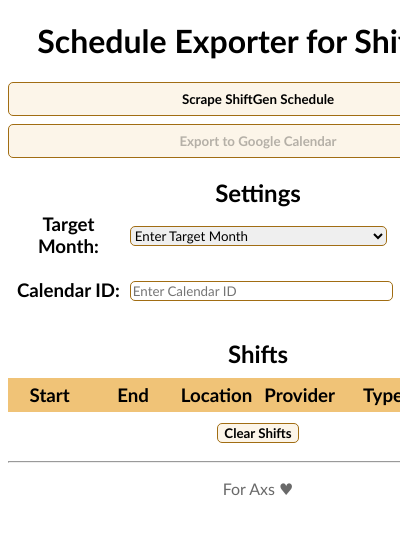
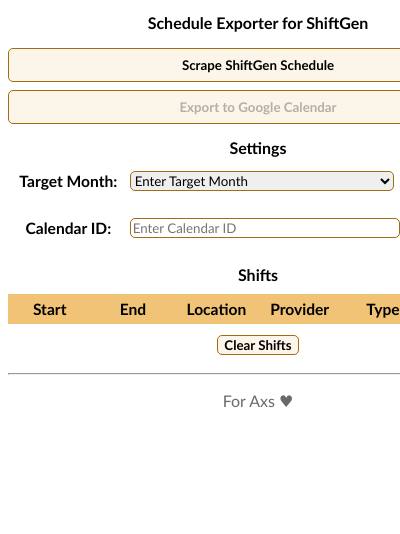
Before and after one commit to ajtadeo/shiftgen-schedule-exporter, a browser extension: page src/popup/popup.html in a window 400 px wide. Shown: the top 534 px of the page. Drawn offline with Linux system fonts and the light colour scheme.

Commit message:
update popup styling

```diff
--- a/src/popup/popup.css
+++ b/src/popup/popup.css
@@ -32,11 +32,16 @@
 
 h2 {
   margin-bottom: 0;
+  font-size: medium;
 }
 
 h3 {
   margin-top: 0;
   padding: 0;
+}
+
+#title {
+  margin-bottom: 1rem;
 }
 
 .button-container {
@@ -51,6 +56,7 @@
 
 #settings-table {
   width: 100%;
+  font-size: smaller;
 }
 
 #settings-table h3 {
@@ -74,6 +80,7 @@
   table-layout: fixed;
   border-collapse: collapse;
   margin-bottom: 10px;
+  font-size: smaller;
 }
 
 #shifts-table th {
--- a/src/popup/popup.html
+++ b/src/popup/popup.html
@@ -13,7 +13,7 @@
 <body>
   <div id="content">
 
-    <h1 id="title">Schedule Exporter for ShiftGen</h1>
+    <h2 id="title">Schedule Exporter for ShiftGen</h2>
     <div class="button-container">
       <button id="scrape-button">Scrape ShiftGen Schedule</button>
       <button id="google-calendar-export-button" disabled>Export to Google Calendar</button>
```
